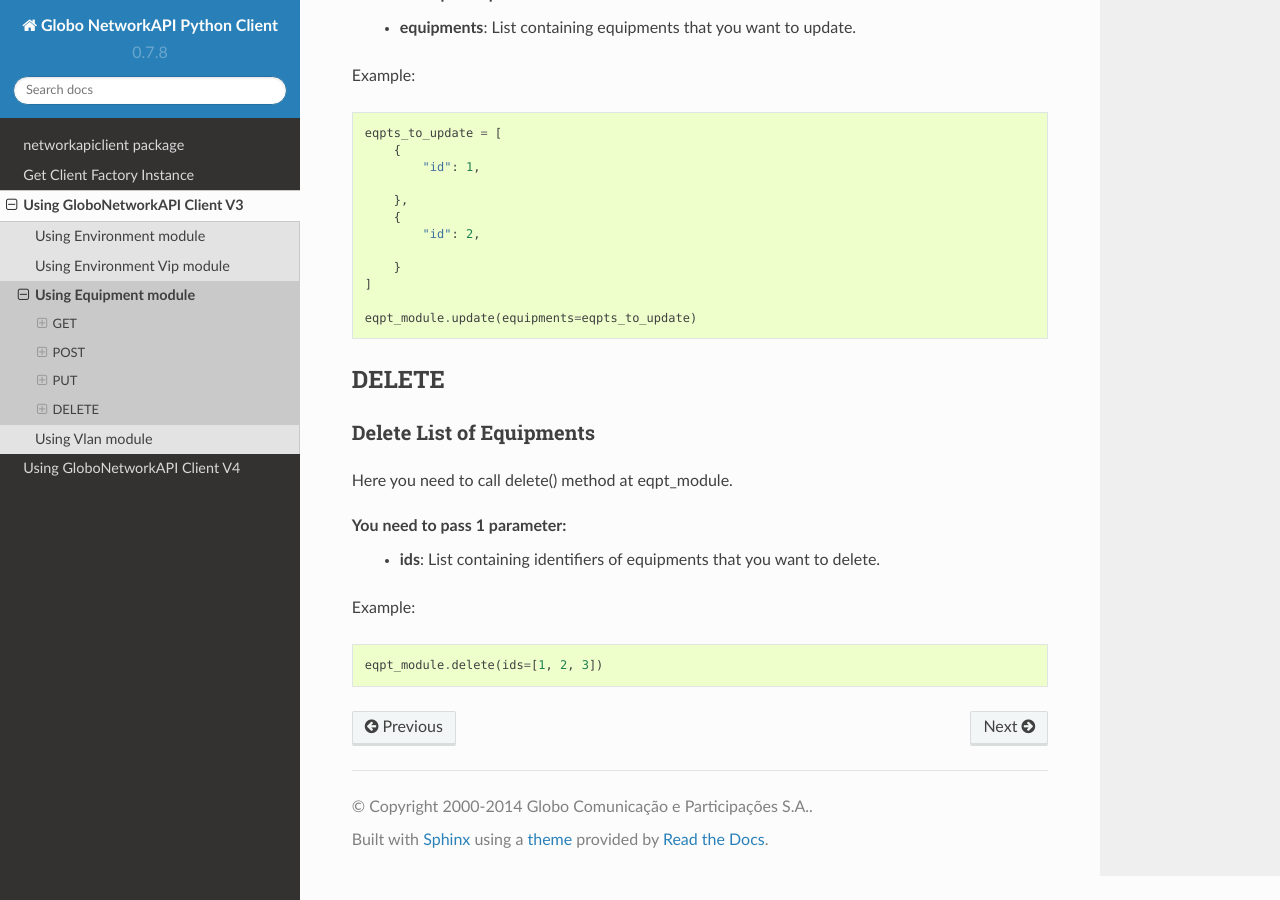
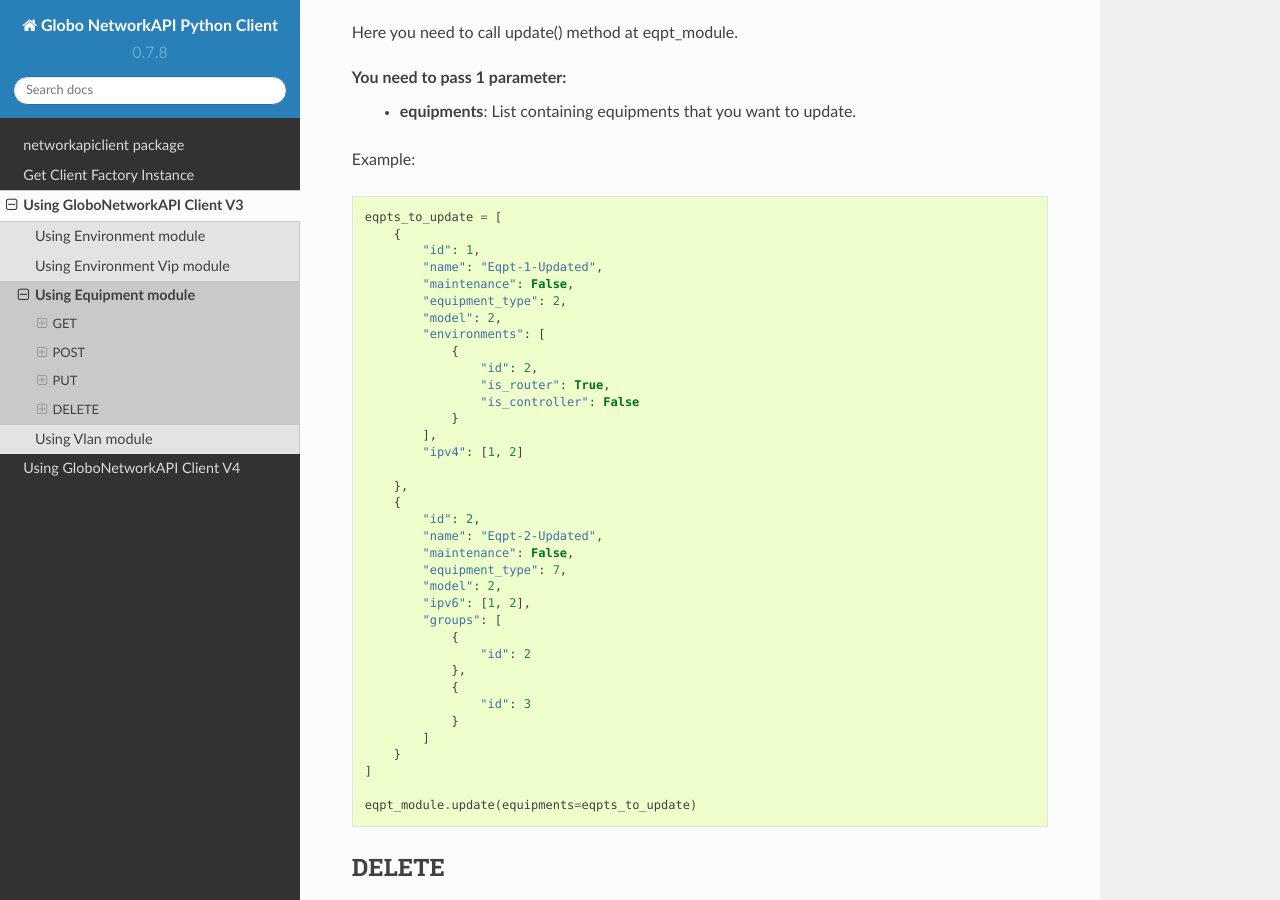
Before and after one commit to globocom/GloboNetworkAPI-client-python, a Sphinx documentation site: the page built from docs/v3/equipment.rst, in a window 1280 px wide and 900 px high, scrolled down 3595 px. Built offline with Sphinx 7.4.7 and the Read the Docs theme 2.0.0, drawn with Linux system fonts in a browser that asks for light colours; some of the changed text lies outside the part shown.

Commit message:
Fix Equipment doc

```diff
--- a/docs/v3/equipment.rst
+++ b/docs/v3/equipment.rst
@@ -133,6 +133,11 @@
                     "id": 1,
                     "is_router": True,
                     "is_controller": False
+                },
+                {
+                    "id": 2,
+                    "is_router": False,
+                    "is_controller": False
                 }
             ],
             "ipv4": [1, 2]
@@ -175,11 +180,35 @@
     eqpts_to_update = [
         {
             "id": 1,
+            "name": "Eqpt-1-Updated",
+            "maintenance": False,
+            "equipment_type": 2,
+            "model": 2,
+            "environments": [
+                {
+                    "id": 2,
+                    "is_router": True,
+                    "is_controller": False
+                }
+            ],
+            "ipv4": [1, 2]
 
         },
         {
             "id": 2,
-
+            "name": "Eqpt-2-Updated",
+            "maintenance": False,
+            "equipment_type": 7,
+            "model": 2,
+            "ipv6": [1, 2],
+            "groups": [
+                {
+                    "id": 2
+                },
+                {
+                    "id": 3
+                }
+            ]
         }
     ]
 
```
